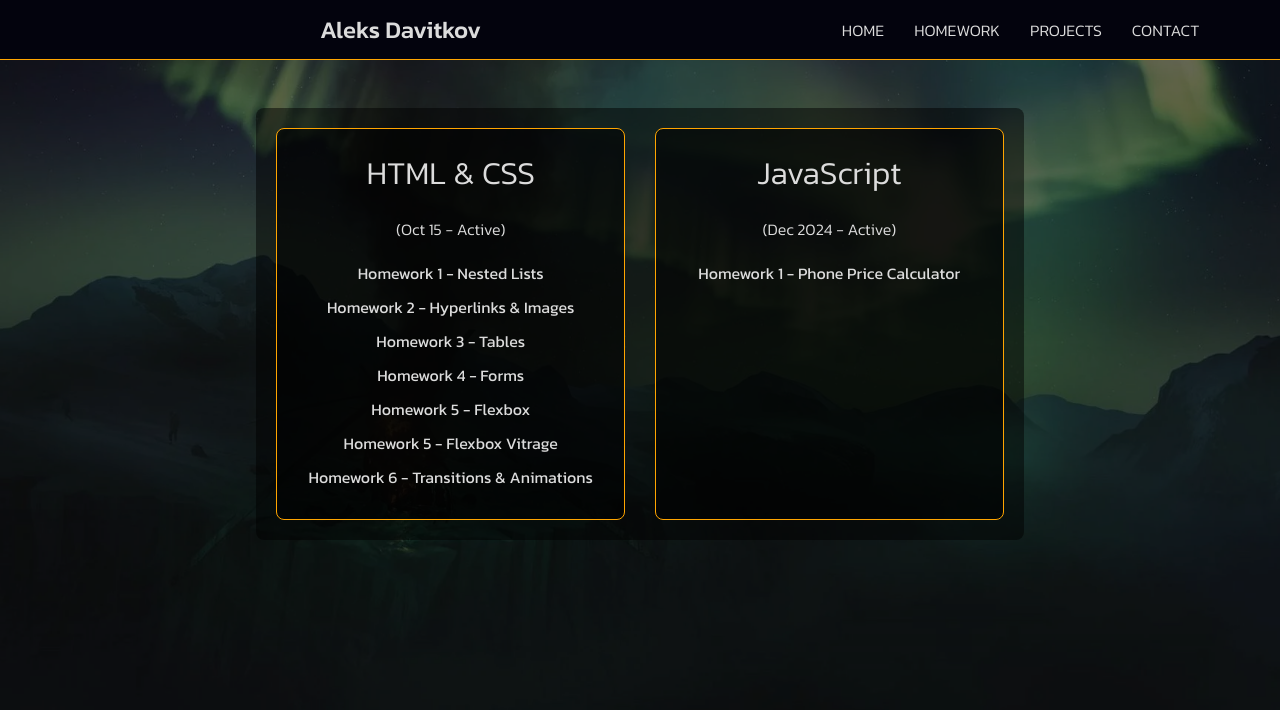
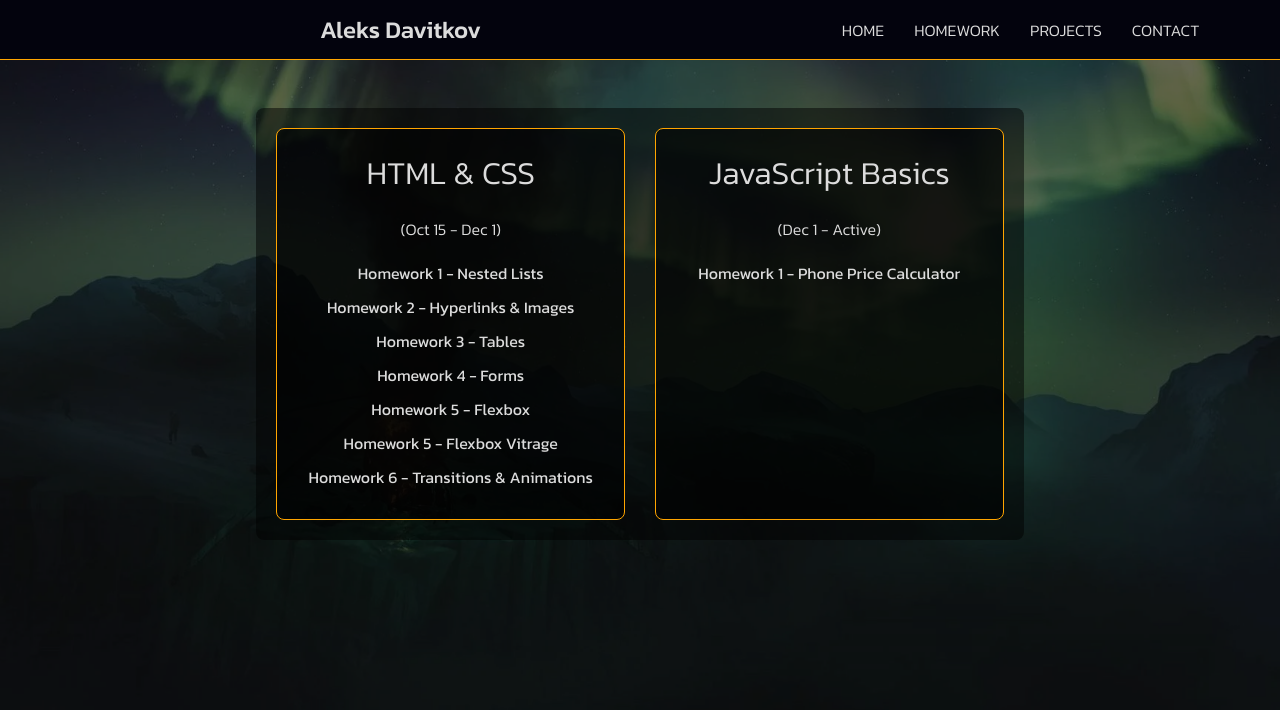
Before and after one commit to AleksDavitkov/AleksDavitkov.github.io, a plain HTML site: page index.html in a window 1280 px wide. Shown: the top 710 px of the page. Drawn offline with Linux system fonts and the light colour scheme.

Commit message:
website portfolio push

```diff
--- a/index.html
+++ b/index.html
@@ -21,7 +21,7 @@
     <div class="content-container">
         <div class="html-homework">
             <h1>HTML & CSS</h1>
-            <p>(Oct 15 - Active)</p>
+            <p>(Oct 15 - Dec 1)</p>
             <a href="homework/homework1_html_nested_lists/index.html" target="_blank">Homework 1 - Nested Lists</a>
             <a href="homework/homework2_html_hyperlinks&images/index.html" target="_blank">Homework 2 - Hyperlinks & Images</a>
             <a href="homework/homework3_html_tables/index.html" target="_blank">Homework 3 - Tables</a>
@@ -32,8 +32,8 @@
         </div>
 
         <div class="js-homework">
-            <h1>JavaScript</h1>
-            <p>(Dec 2024 - Active)</p>
+            <h1>JavaScript Basics</h1>
+            <p>(Dec 1 - Active)</p>
             <a href="homework/java_script/homework1_js_phone_price_calculator/index.html" target="_blank">Homework 1 - Phone Price Calculator</a>
         </div>
     </div>
```
